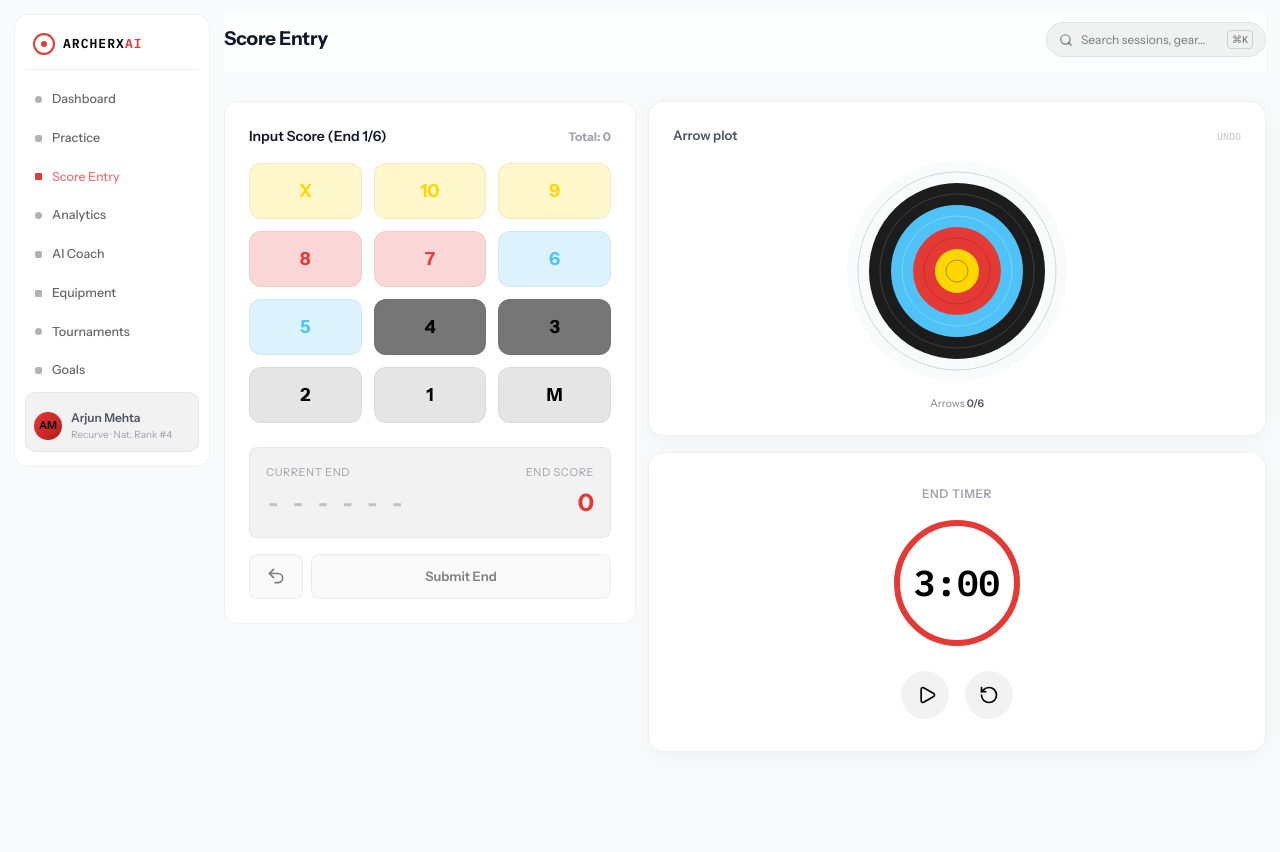
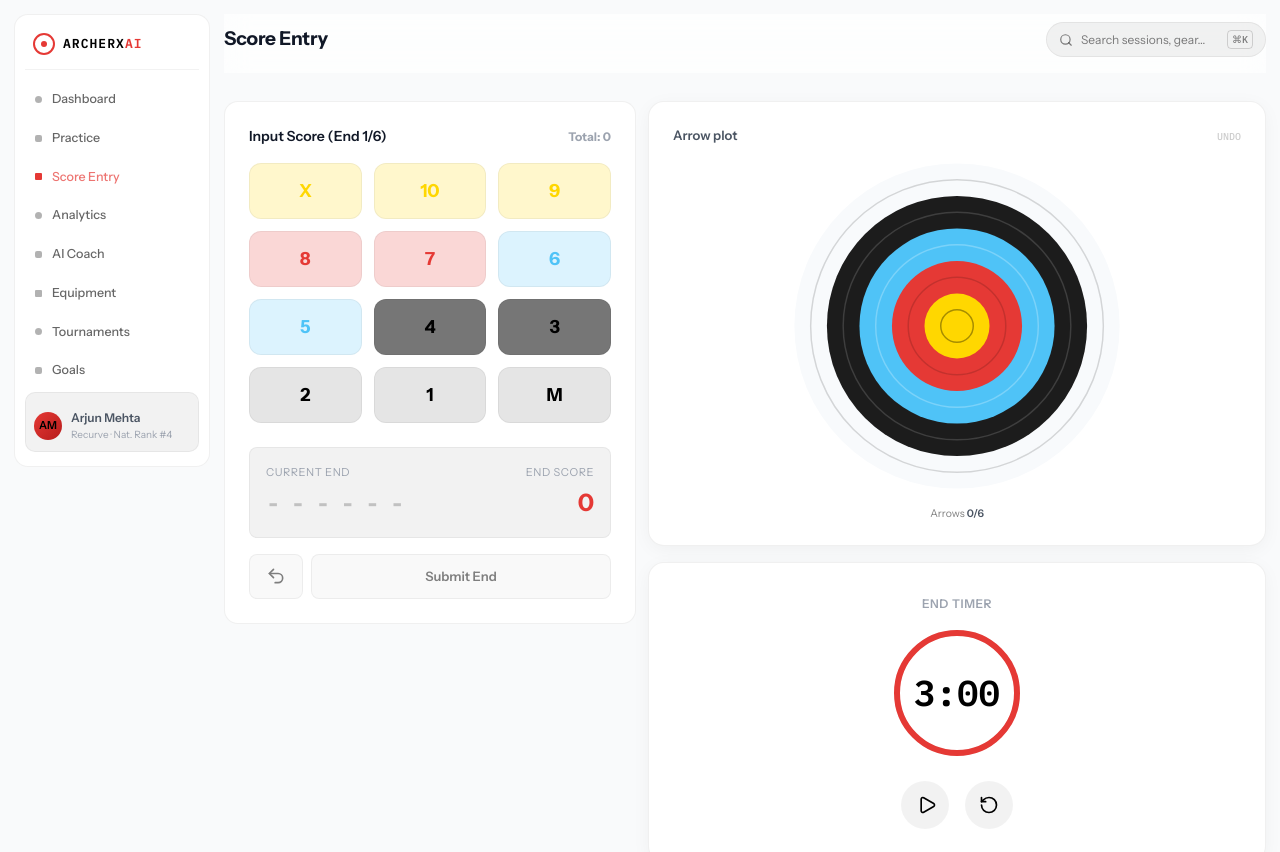
Before and after one commit to sudaaher74-ctrl/siddhi, a Next.js app in the folder frontend/: page /score-entry in a window 1280 px wide. Shown: the top 852 px of the page. Before the commit the page ends 800 px from the top, so only its background shows below. Built offline with nearby package versions, Linux system fonts and the light colour scheme; no server answers.

Commit message:
Increase ArrowPlot target size for better touch accuracy

```diff
--- a/frontend/components/ArrowPlot.tsx
+++ b/frontend/components/ArrowPlot.tsx
@@ -117,7 +117,7 @@ export default function ArrowPlot({
       <svg
         ref={svgRef}
         viewBox="0 0 230 230"
-        className={`w-full max-w-[230px] mx-auto mt-[10px] touch-none ${heatmapMode ? '' : 'cursor-crosshair'}`}
+        className={`w-full max-w-[340px] mx-auto mt-[10px] touch-none ${heatmapMode ? '' : 'cursor-crosshair'}`}
         onClick={handleSVGClick}
       >
         {/* Target face rings */}
```
